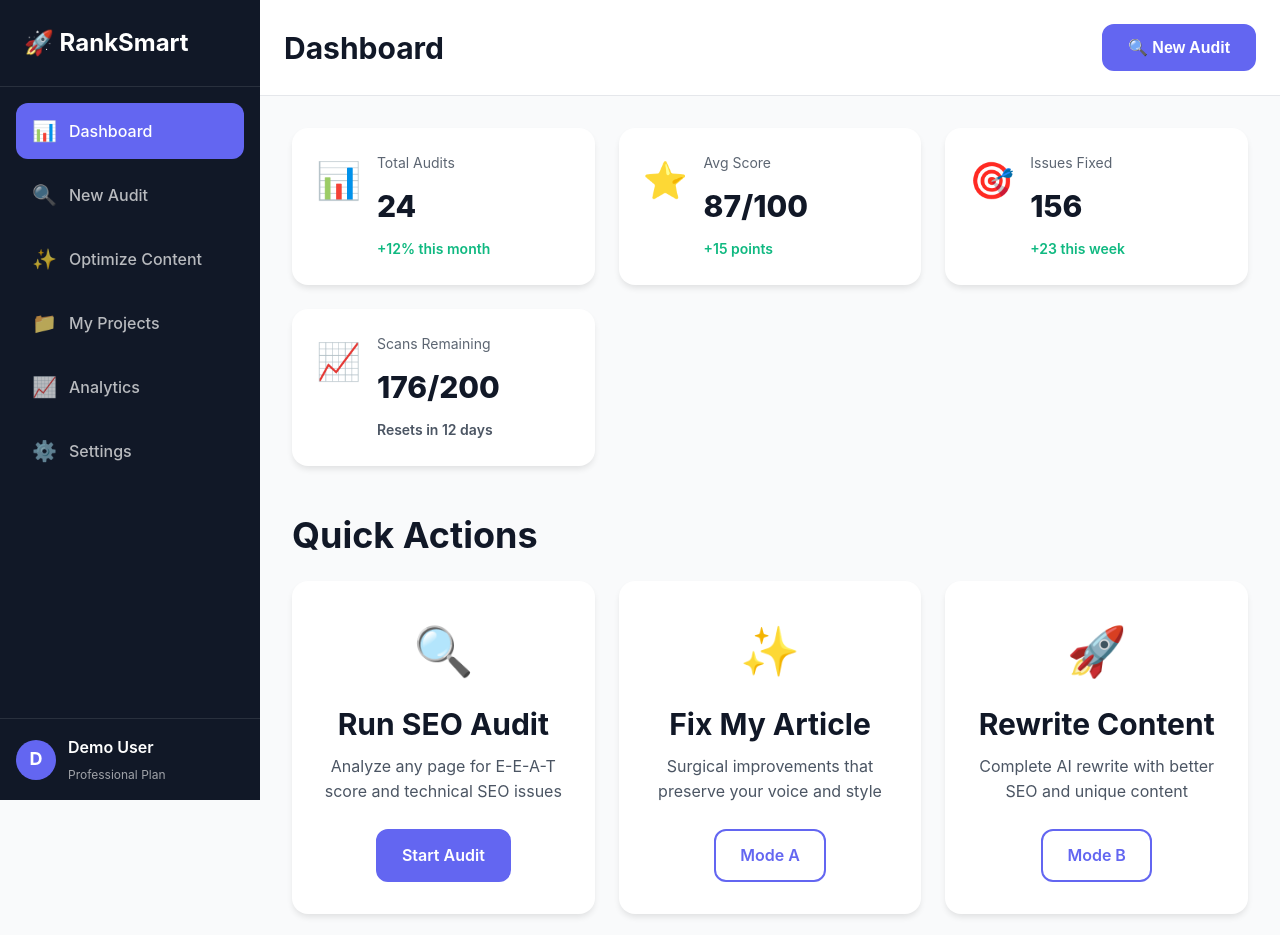
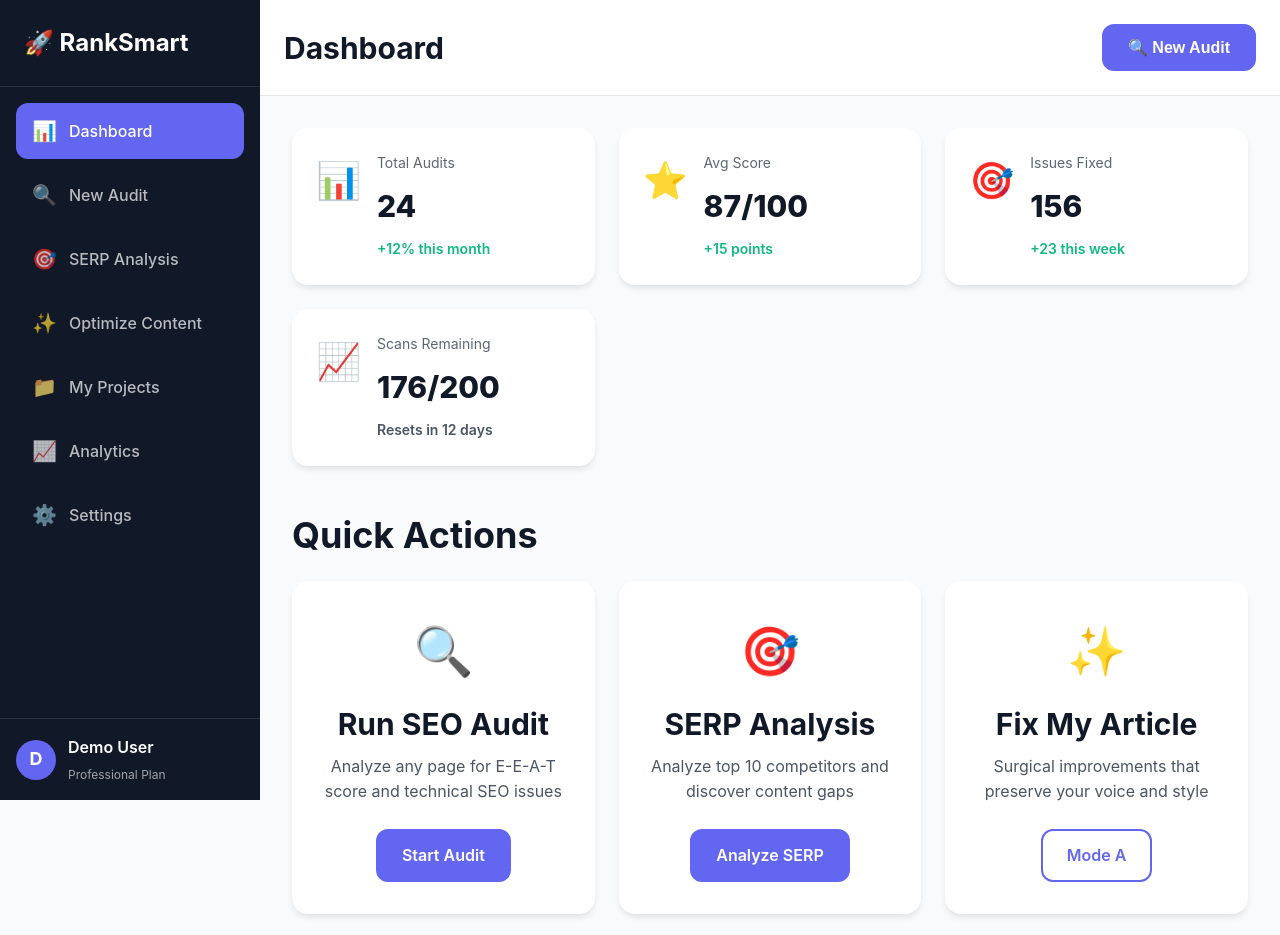
Before and after one commit to dannythehat/ranksmart, a website: page public/dashboard.html in a window 1280 px wide. Shown: the top 935 px of the page. Drawn offline with Linux system fonts and the light colour scheme.

Commit message:
✨ Add SERP Analysis link to dashboard navigation

```diff
--- a/public/dashboard.html
+++ b/public/dashboard.html
@@ -23,6 +23,10 @@
             <a href="audit.html" class="sidebar-link">
                 <span class="icon">🔍</span>
                 <span>New Audit</span>
+            </a>
+            <a href="serp-analysis.html" class="sidebar-link">
+                <span class="icon">🎯</span>
+                <span>SERP Analysis</span>
             </a>
             <a href="optimize.html" class="sidebar-link">
                 <span class="icon">✨</span>
@@ -119,6 +123,13 @@
                     <h3>Run SEO Audit</h3>
                     <p>Analyze any page for E-E-A-T score and technical SEO issues</p>
                     <a href="audit.html" class="btn btn-primary">Start Audit</a>
+                </div>
+
+                <div class="action-card">
+                    <div class="action-icon">🎯</div>
+                    <h3>SERP Analysis</h3>
+                    <p>Analyze top 10 competitors and discover content gaps</p>
+                    <a href="serp-analysis.html" class="btn btn-primary">Analyze SERP</a>
                 </div>
 
                 <div class="action-card">
```
